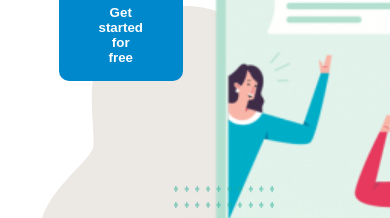
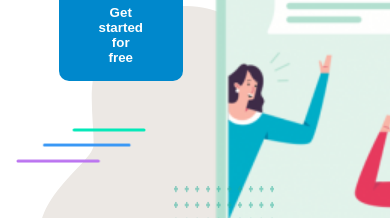
Before and after one commit to AndreaFumagalli4/proj-html-vuejs, a Vue app: page / in a window 390 px wide. Shown: the part 4120-4338 px from the top of the page. Built offline with nearby package versions, Linux system fonts and the light colour scheme.

Commit message:
add line img into MobileLearnComp

```diff
--- a/src/components/MainComponents/MobileLearnComp.vue
+++ b/src/components/MainComponents/MobileLearnComp.vue
@@ -36,6 +36,9 @@ export default {
         </div>
         <div class="bg-image dots">
             <img src="../../assets/images/maxcoach-shape-07.png" alt="Dots">
+        </div>
+        <div class="bg-image lines">
+            <img src="../../assets/images/maxcoach-shape-01.png" alt="Colored lines">
         </div>
     </section>
 </template>
@@ -96,7 +99,6 @@ export default {
                 width: 100%;
             }
         }
-
         div.dots{
             height: 150px;
             width: 100px;
@@ -109,5 +111,17 @@ export default {
                 height: 100%;
             }
         }
+        div.lines {
+            height: 35px;
+            width: 130px;
+            position: absolute;
+            bottom: 47%;
+            left: 4%;
+
+            img {
+                width: 100%;
+                height: 100%;
+            }
+        }
     }
 </style>
```
